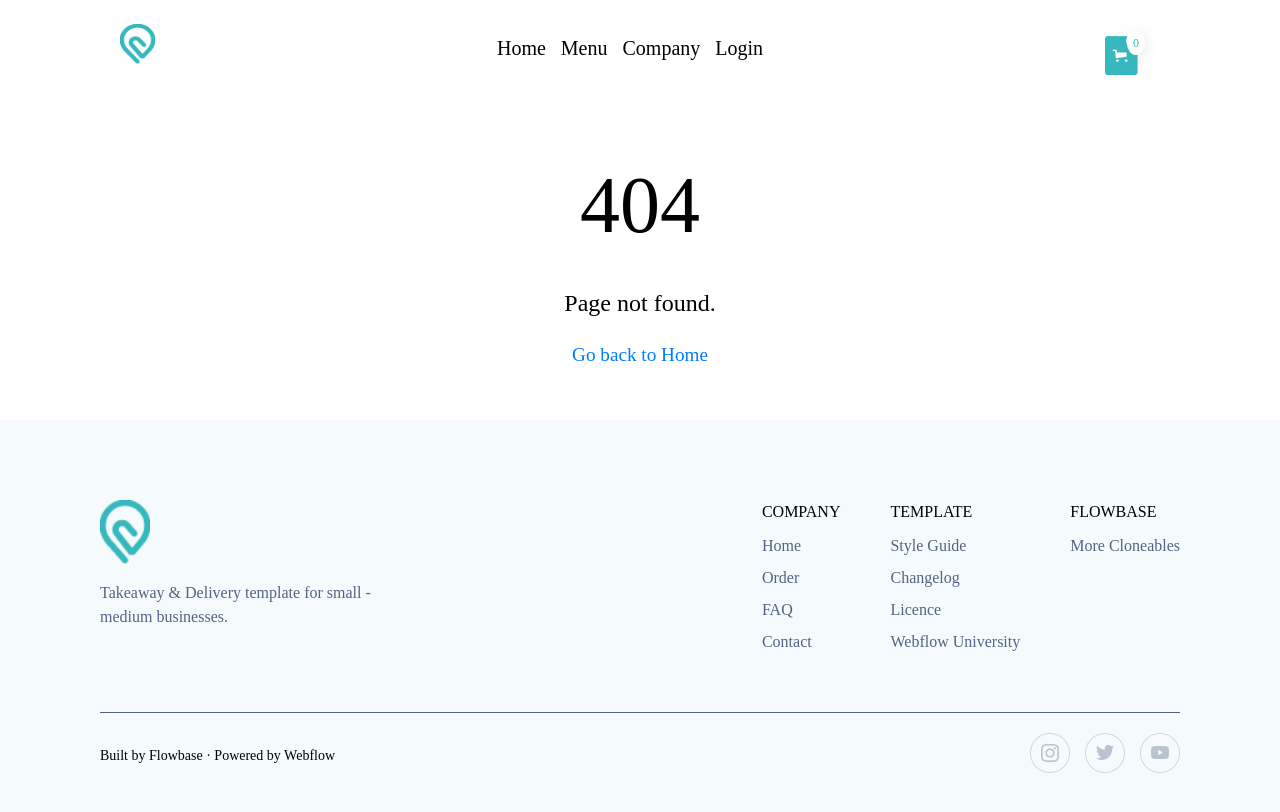
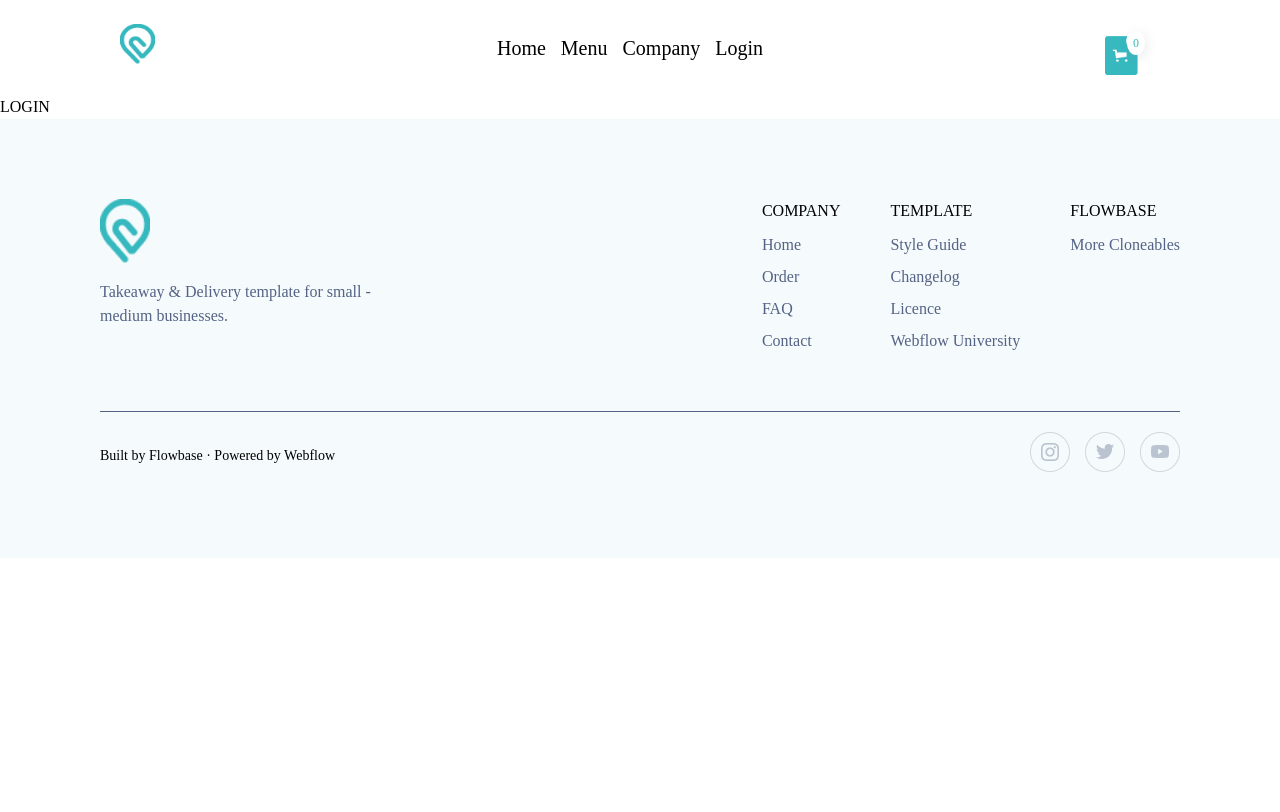
Before and after one commit to yulia-gomb/react-homeworks, a React (Vite) app: page /login in a window 1280 px wide. Shown: the top 812 px of the page. Built offline with nearby package versions, Linux system fonts and the light colour scheme.

Commit message:
feat-06: add the login page

```diff
--- a/src/App.jsx
+++ b/src/App.jsx
@@ -6,6 +6,7 @@ import HomePage from "./pages/homePage/HomePage.jsx";
 import MenuPage from "./pages/menuPage/MenuPage.jsx";
 import { Routes, Route } from 'react-router-dom';
 import NotFoundPage from "./pages/notFoundPage/NotFoundPage.jsx";
+import LoginPage from "./pages/loginPage/LoginPage.jsx";
 
 
 const App = () => {
@@ -30,6 +31,7 @@ const App = () => {
             <Routes>
                 <Route path="/" element={<HomePage />} />
                 <Route path="/menu" element={<MenuPage onAddToCart={handleAddToCart} />} />
+                <Route path="/login" element={<LoginPage />} />
                 <Route path="*" element={<NotFoundPage />} />
             </Routes>
             <Footer />
--- /dev/null
+++ b/src/pages/loginPage/LoginPage.jsx
@@ -0,0 +1,15 @@
+import './LoginPage.css';
+
+
+
+const LoginPage = () => {
+
+    return (
+        <div className="login">
+            <h1>LOGIN</h1>
+
+        </div>
+    );
+};
+
+export default LoginPage;
```
Also changed, not shown: src/pages/loginPage/LoginPage.css (added).
